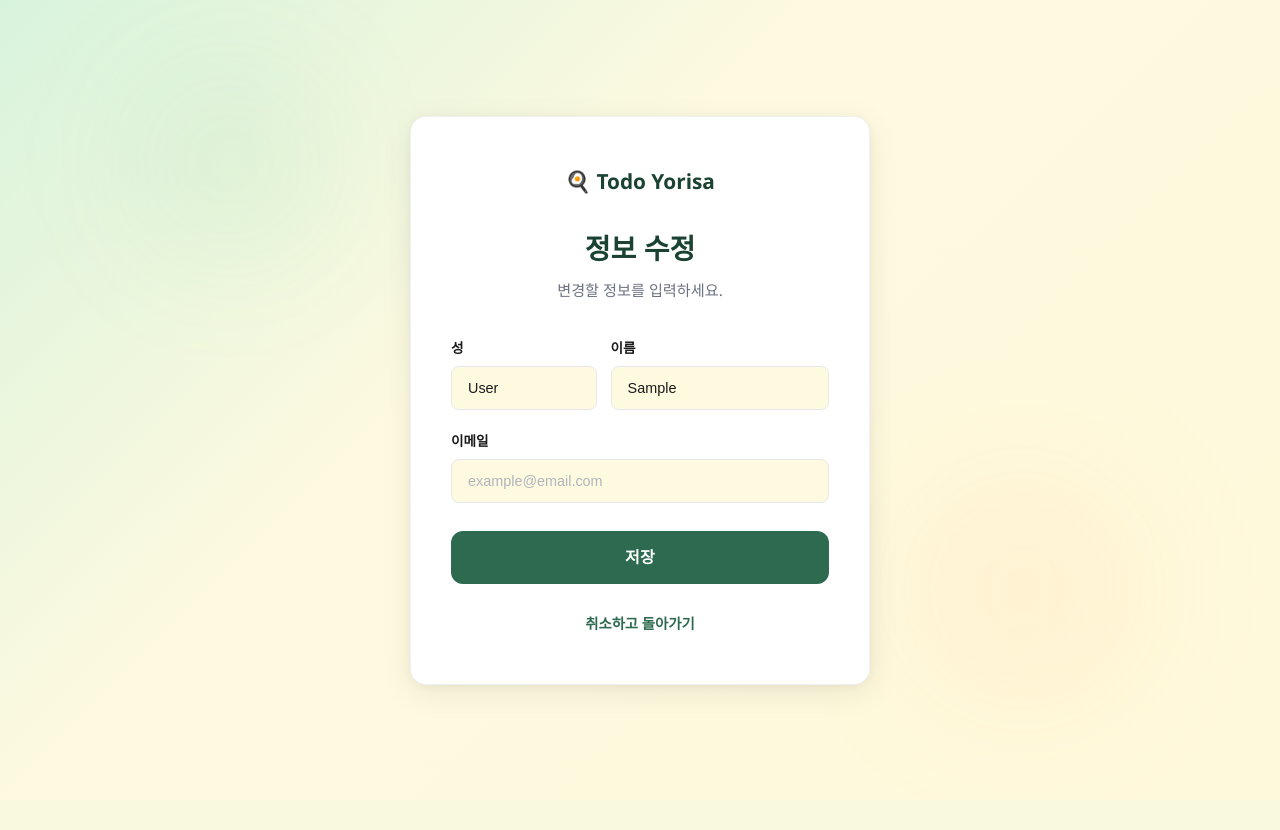
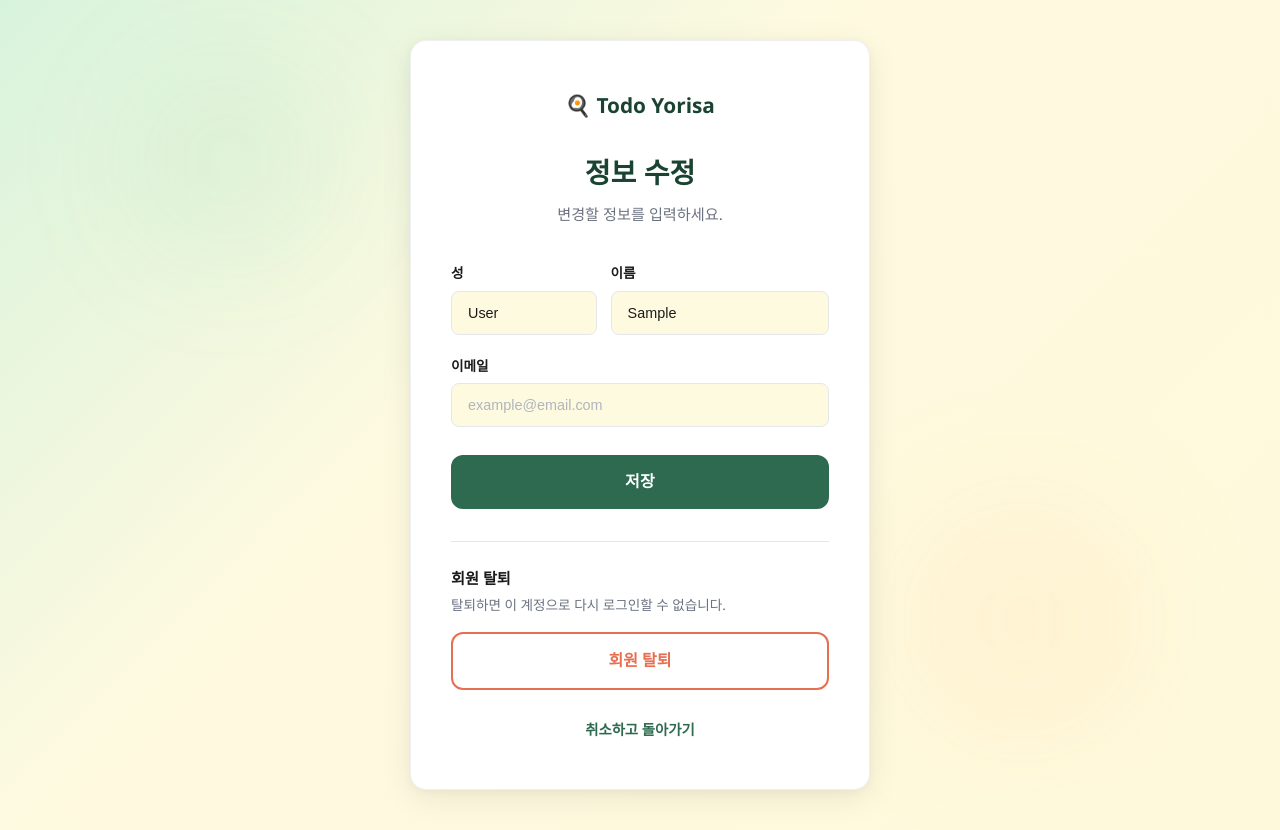
Before and after one commit to CS-yorisa/TODO-YORISA, a Django app: template templates/accounts/mypage_edit.html in a window 1280 px wide. Before the commit the page ends 693 px from the top, so only its background shows below. Run offline with Django 5.2, Linux system fonts and the light colour scheme; the template is opened without the code that fills it: most values are stand-ins (such as "Sample title", 1, 10 or a date in 2020).

Commit message:
feat: 정보 수정 화면에 회원 탈퇴 확인 다이얼로그 추가
- 정보 수정 화면 하단에 회원 탈퇴 영역 추가
- '회원 탈퇴'를 직접 입력해야 탈퇴 버튼이 활성화되는 확인 다이얼로그
- DELETE /api/accounts/me/ 호출 후 로그아웃을 거쳐 첫 화면으로 이동
- .btn--danger 버튼 및 다이얼로그 스타일 추가

```diff
--- a/static/css/main.css
+++ b/static/css/main.css
@@ -43,6 +43,8 @@ button { cursor: pointer; font: inherit; border: none; background: none; }
 .btn--ghost:hover { background: var(--bg-alt); }
 .btn--outline { border: 2px solid var(--primary); color: var(--primary); }
 .btn--outline:hover { background: var(--primary); color: #fff; }
+.btn--danger { border: 2px solid var(--accent-dark); color: var(--accent-dark); }
+.btn--danger:hover { background: var(--accent-dark); color: #fff; }
 .btn--lg { padding: 14px 28px; font-size: 1rem; border-radius: var(--radius); }
 .btn--full { width: 100%; }
 
@@ -288,6 +290,64 @@ button { cursor: pointer; font: inherit; border: none; background: none; }
     flex-direction: column;
     gap: 8px;
 }
+.auth-withdraw {
+    margin-top: 32px;
+    padding-top: 24px;
+    border-top: 1px solid var(--border);
+    text-align: left;
+}
+.auth-withdraw__title {
+    font-size: 0.95rem;
+    font-weight: 700;
+    color: var(--text);
+}
+.auth-withdraw__desc {
+    margin: 4px 0 16px;
+    font-size: 0.85rem;
+    color: var(--text-muted);
+}
+.withdraw-dialog {
+    width: min(420px, calc(100% - 32px));
+    margin: auto;
+    padding: 28px;
+    border: none;
+    border-radius: var(--radius);
+    box-shadow: var(--shadow-lg);
+    text-align: left;
+}
+.withdraw-dialog::backdrop {
+    background: rgba(0, 0, 0, 0.4);
+}
+.withdraw-dialog__title {
+    font-size: 1.1rem;
+    font-weight: 700;
+    color: var(--text);
+}
+.withdraw-dialog__desc {
+    margin: 8px 0 16px;
+    font-size: 0.9rem;
+    color: var(--text-muted);
+    line-height: 1.6;
+}
+.withdraw-dialog__desc strong {
+    color: var(--accent-dark);
+}
+.withdraw-dialog__input {
+    width: 100%;
+}
+.withdraw-dialog__actions {
+    display: flex;
+    justify-content: flex-end;
+    gap: 8px;
+    margin-top: 20px;
+}
+.btn--danger:disabled,
+.btn--danger:disabled:hover {
+    border-color: var(--border);
+    background: none;
+    color: #b0b5bd;
+    cursor: not-allowed;
+}
 .auth-link {
     color: var(--primary);
     font-weight: 600;
--- a/static/js/accounts.js
+++ b/static/js/accounts.js
@@ -27,3 +27,64 @@ if (passwordEditForm) {
         }
     });
 }
+
+const withdrawDialog = document.getElementById('withdraw-dialog');
+if (withdrawDialog) {
+    const withdrawBtn = document.getElementById('withdraw-btn');
+    const confirmInput = document.getElementById('withdraw-confirm-input');
+    const errorEl = document.getElementById('withdraw-error');
+    const isConfirmed = () => confirmInput.value.trim() === withdrawBtn.dataset.confirmText;
+
+    document.getElementById('withdraw-open-btn').addEventListener('click', function () {
+        confirmInput.value = '';
+        errorEl.style.display = 'none';
+        withdrawBtn.disabled = true;
+        withdrawDialog.showModal();
+        confirmInput.focus();
+    });
+
+    document.getElementById('withdraw-cancel-btn').addEventListener('click', function () {
+        withdrawDialog.close();
+    });
+
+    // 사용자가 '회원 탈퇴'를 정확히 입력해야 탈퇴 버튼이 활성화된다
+    confirmInput.addEventListener('input', function () {
+        withdrawBtn.disabled = !isConfirmed();
+    });
+
+    confirmInput.addEventListener('keydown', function (event) {
+        if (event.key === 'Enter' && !event.isComposing && isConfirmed()) {
+            withdrawBtn.click();
+        }
+    });
+
+    withdrawBtn.addEventListener('click', async function () {
+        if (!isConfirmed()) {
+            return;
+        }
+
+        const csrfToken = document.querySelector('[name=csrfmiddlewaretoken]').value;
+        errorEl.style.display = 'none';
+        withdrawBtn.disabled = true;
+
+        try {
+            const response = await fetch(withdrawBtn.dataset.apiUrl, {
+                method: 'DELETE',
+                headers: { 'X-CSRFToken': csrfToken },
+            });
+
+            if (response.ok) {
+                // 탈퇴 후 남아 있는 세션을 정리하기 위해 로그아웃 뷰를 거쳐 첫 화면으로 이동
+                window.location.href = withdrawBtn.dataset.redirectUrl;
+                return;
+            }
+
+            const data = await response.json().catch(() => ({}));
+            errorEl.textContent = data.detail || '회원 탈퇴에 실패했습니다.';
+        } catch (error) {
+            errorEl.textContent = '회원 탈퇴에 실패했습니다.';
+        }
+        errorEl.style.display = 'block';
+        withdrawBtn.disabled = false;
+    });
+}
--- a/templates/accounts/mypage_edit.html
+++ b/templates/accounts/mypage_edit.html
@@ -1,4 +1,5 @@
 {% extends "base.html" %}
+{% load static %}
 
 {% block title %}정보 수정 — Todo Yorisa{% endblock %}
 
@@ -35,9 +36,53 @@
             <button type="submit" class="btn btn--primary btn--lg btn--full">저장</button>
         </form>
 
+        <section class="auth-withdraw">
+            <h2 class="auth-withdraw__title">회원 탈퇴</h2>
+            <p class="auth-withdraw__desc">탈퇴하면 이 계정으로 다시 로그인할 수 없습니다.</p>
+
+            <button type="button" id="withdraw-open-btn" class="btn btn--danger btn--lg btn--full">회원 탈퇴</button>
+        </section>
+
+        <dialog id="withdraw-dialog" class="withdraw-dialog">
+            <h2 class="withdraw-dialog__title">정말 탈퇴하시겠습니까?</h2>
+            <p class="withdraw-dialog__desc">
+                탈퇴 후에는 이 계정으로 다시 로그인할 수 없습니다.<br>
+                계속하려면 아래에 <strong>회원 탈퇴</strong>를 정확히 입력해 주세요.
+            </p>
+
+            <p id="withdraw-error" class="form-error" style="display: none;"></p>
+
+            <input
+                type="text"
+                id="withdraw-confirm-input"
+                class="form-input withdraw-dialog__input"
+                placeholder="회원 탈퇴"
+                autocomplete="off"
+            >
+
+            <div class="withdraw-dialog__actions">
+                <button type="button" id="withdraw-cancel-btn" class="btn btn--outline">취소</button>
+                <button
+                    type="button"
+                    id="withdraw-btn"
+                    class="btn btn--danger"
+                    data-api-url="/api/accounts/me/"
+                    data-redirect-url="{% url 'accounts:logout' %}"
+                    data-confirm-text="회원 탈퇴"
+                    disabled
+                >
+                    탈퇴하기
+                </button>
+            </div>
+        </dialog>
+
         <p class="auth-footer">
             <a href="{% url 'accounts:mypage' %}" class="auth-link">취소하고 돌아가기</a>
         </p>
     </div>
 </div>
 {% endblock %}
+
+{% block extra_script %}
+<script src="{% static 'js/accounts.js' %}"></script>
+{% endblock %}
```
